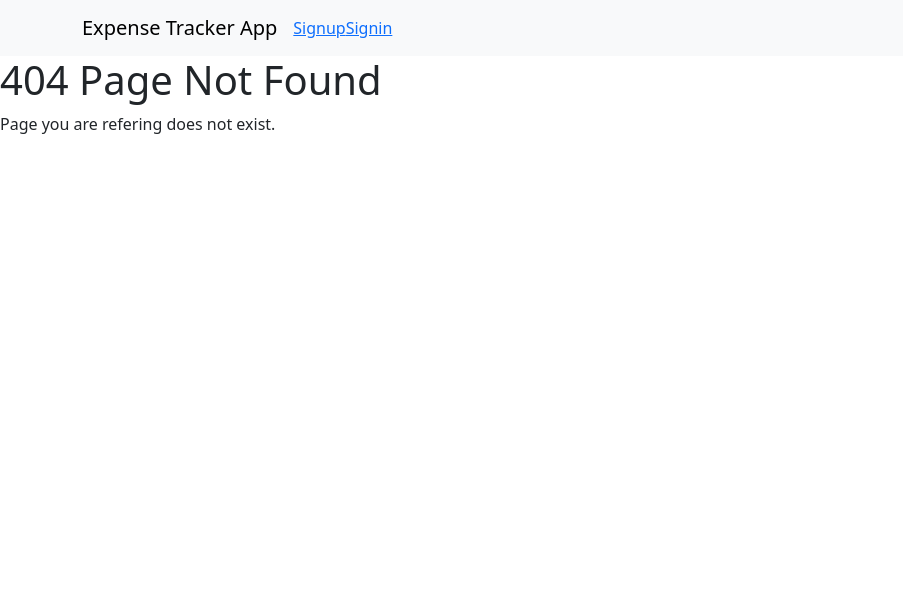
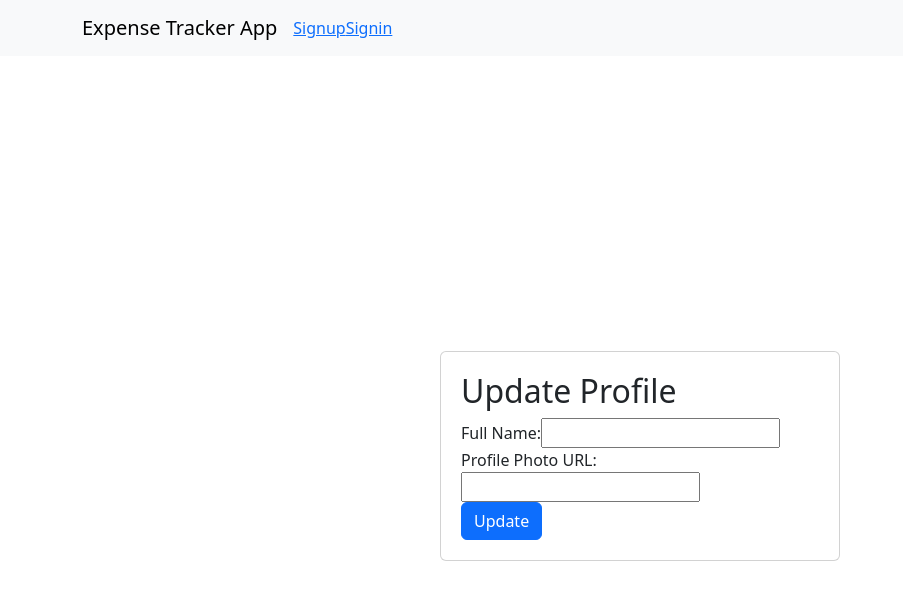
Before and after one commit to syeef-test/react_expense_tracker, a React (Vite) app in the folder frontend/: page /update_profile in a window 1280 px wide. Before the commit this address had no page. Shown: the top 600 px of the page, without its empty margins (0-903 px from the left). Built offline with nearby package versions, Linux system fonts and the light colour scheme.

Commit message:
update user details done

```diff
--- a/frontend/src/App.jsx
+++ b/frontend/src/App.jsx
@@ -13,6 +13,7 @@ import NotFound from "./pages/NotFound";
 import Signup from "./pages/Signup";
 import Signin from "./pages/Signin";
 import Profile from "./pages/Profile";
+import UpdateProfile from "./pages/UpdateProfile";
 
 function App() {
   return (
@@ -30,6 +31,9 @@ function App() {
             <Route path="/profile">
               <Profile />
             </Route>
+            <Route path="/update_profile">
+              <UpdateProfile />
+            </Route>
             <Route path="*">
               <NotFound />
             </Route>
--- a/frontend/src/pages/Profile.jsx
+++ b/frontend/src/pages/Profile.jsx
@@ -1,7 +1,15 @@
 import React from "react";
+import { Link, useHistory } from "react-router-dom";
+import UpdateProfile from "./UpdateProfile";
 
 function Profile() {
-  return <div>Welcome to Expense Tracker</div>;
+  return (
+    <>
+      <h1>Welcome to Expense Tracker</h1>
+      <p>Your Profile is incoplete </p>
+      <Link to="/update_profile">Complete Now</Link>
+    </>
+  );
 }
 
 export default Profile;
--- /dev/null
+++ b/frontend/src/pages/UpdateProfile.jsx
@@ -0,0 +1,93 @@
+import React, { useRef, useState, useContext } from "react";
+import AuthContext from "../store/auth-context";
+import { useHistory } from "react-router-dom";
+import axios from "axios";
+import Button from "react-bootstrap/Button";
+import Card from "react-bootstrap/Card";
+
+function UpdateProfile() {
+  const fullnameRef = useRef(null);
+  const profile_photo_urlRef = useRef(null);
+  const [loading, setLoading] = useState(false);
+
+  const authCtx = useContext(AuthContext);
+  const history = useHistory();
+
+  const handleSubmit = async (e) => {
+    e.preventDefault();
+    const fullname = fullnameRef.current.value;
+    const profile_photo_url = profile_photo_urlRef.current.value;
+
+    const key = import.meta.env.VITE_FIREBASE_APP_ID;
+    const token = localStorage.getItem("token");
+
+    try {
+      setLoading(true);
+      const response = await axios.post(
+        `https://identitytoolkit.googleapis.com/v1/accounts:update?key=${key}`,
+        {
+          idToken: token,
+          displayName: fullname,
+          photoUrl: profile_photo_url,
+          returnSecureToken: true,
+        }
+      );
+
+      if (response.status === 200) {
+        console.log(response);
+        authCtx.login(response.data.idToken);
+        console.log("User details updated successfully!");
+        alert("User details updated successfully!");
+        history.push("/profile");
+      }
+    } catch (error) {
+      //console.log(error);
+      console.log(error.response.data.error.message);
+      alert(error.response.data.error.message);
+      //console.error("Error signing up:", error.message);
+      //alert(error.response.data.message);
+    } finally {
+      setLoading(false);
+    }
+
+    fullnameRef.current.value = "";
+    profile_photo_urlRef.current.value = "";
+  };
+
+  return (
+    <>
+      <div
+        style={{
+          display: "flex",
+          justifyContent: "center",
+          alignItems: "center",
+          height: "100vh",
+        }}
+      >
+        <Card style={{ padding: "20px", maxWidth: "400px" }}>
+          <h2>Update Profile</h2>
+          <form onSubmit={handleSubmit}>
+            <div>
+              <label htmlFor="fullname">Full Name:</label>
+              <input type="text" id="fullname" ref={fullnameRef} required />
+            </div>
+            <div>
+              <label htmlFor="profile_photo_url">Profile Photo URL:</label>
+              <input
+                type="text"
+                id="profile_photo_url"
+                ref={profile_photo_urlRef}
+                required
+              />
+            </div>
+            <Button variant="primary" type="submit" disabled={loading}>
+              {loading ? "Updating..." : "Update"}
+            </Button>
+          </form>
+        </Card>
+      </div>
+    </>
+  );
+}
+
+export default UpdateProfile;
```
